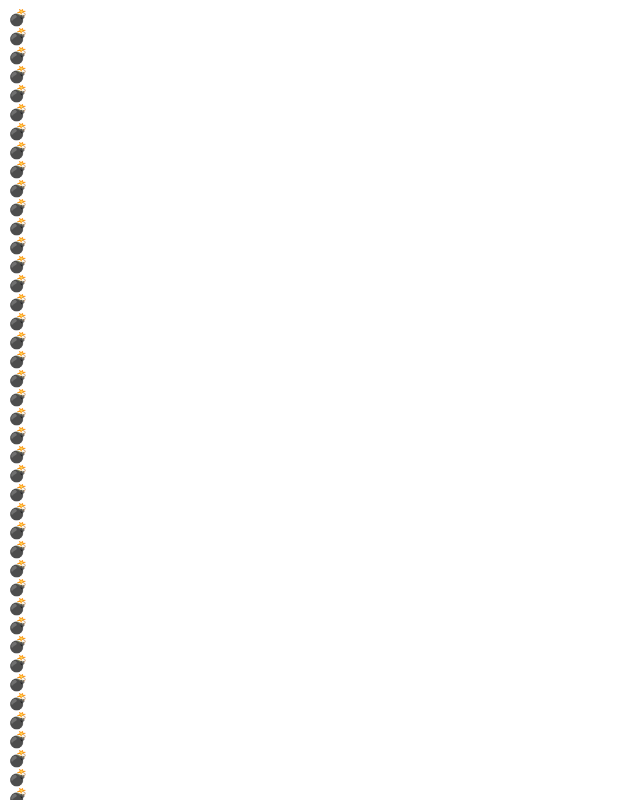
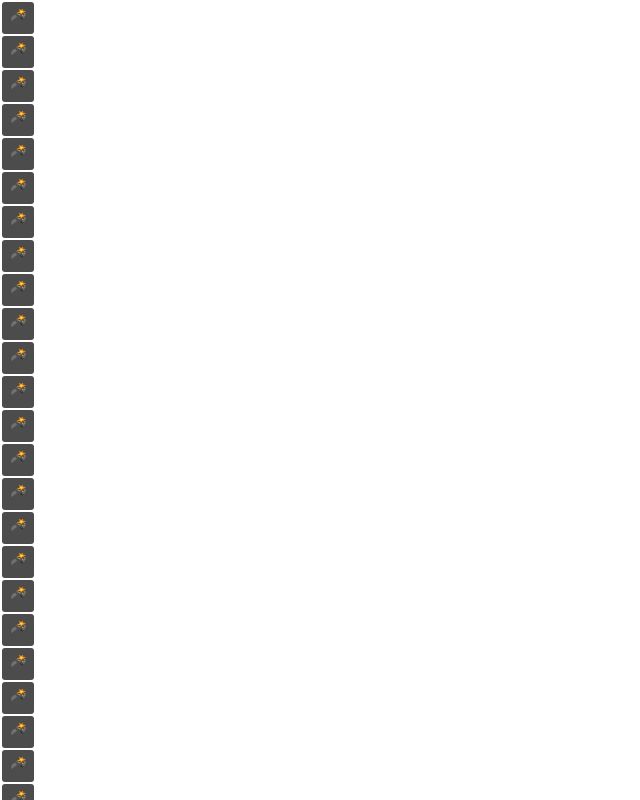
Before and after one commit to enpitsuLin/minesweeper-next, a React app: page / in a window 1280 px wide. Shown: the top 800 px of the page, without its empty margins (0-640 px from the left). Built offline with nearby package versions, Linux system fonts and the light colour scheme.

Commit message:
feat:添加styled-coomonent;为Cell组件增加样式;Ground改Class写法

```diff
--- a/package.json
+++ b/package.json
@@ -8,8 +8,10 @@
 		"start": "webpack serve --config ./build/webpack.dev.js --hot --open"
 	},
 	"dependencies": {
+		"@types/styled-components": "^5.1.12",
 		"react": "^17.0.2",
-		"react-dom": "^17.0.2"
+		"react-dom": "^17.0.2",
+		"styled-components": "^5.3.0"
 	},
 	"devDependencies": {
 		"@babel/cli": "^7.14.8",
--- a/src/components/Cell.tsx
+++ b/src/components/Cell.tsx
@@ -1,4 +1,34 @@
 import React from 'react';
+import styled from 'styled-components';
+
+const StyledCell = styled.div`
+	background-color: rgba(0, 0, 0, 0.4);
+	color: #eeeeee;
+	border-radius: 3px;
+	margin: 2px;
+	width: 32px;
+	height: 32px;
+	line-height: 32px;
+	cursor: pointer;
+	text-align: center;
+	transition-duration: 0.4s;
+	&.open {
+		background-color: rgba(0, 0, 0, 0.7);
+		&.mark {
+			background-color: rgb(138, 106, 2);
+		}
+	}
+	&.mark {
+		background-color: rgba(198, 192, 147, 0.4);
+		&:hover {
+			background-color: rgba(83, 83, 71, 0.5);
+		}
+	}
+	&:hover {
+		box-shadow: inset -1px -1px 8px #333;
+		background-color: rgba(0, 0, 0, 0.3);
+	}
+`;
 
 interface Props {
 	row: number;
@@ -13,9 +43,9 @@ interface Props {
 function Cell(props: Props) {
 	const { row, col, isOpen, isMark, isMine, adjMine, handleOpen } = props;
 	return (
-		<div className={`cell${isOpen ? ' open' : ''}${isMark ? ' mark' : ''}`}>
+		<StyledCell className={`cell${isOpen ? ' open' : ''}${isMark ? ' mark' : ''}`}>
 			{isOpen ? (isMine ? '💣' : adjMine) : isMark ? '🚩' : ''}
-		</div>
+		</StyledCell>
 	);
 }
 
--- a/src/components/Ground.tsx
+++ b/src/components/Ground.tsx
@@ -1,4 +1,4 @@
-import React, { useEffect, useState } from 'react';
+import React, { useEffect, useState, Component } from 'react';
 import Cell from './Cell';
 
 interface Props {
@@ -6,8 +6,41 @@ interface Props {
 	height: number;
 	count: number;
 }
+export default class Ground extends Component<Props, { size: string[][] }> {
+	constructor(props: Props) {
+		super(props);
+		this.state = {
+			size: []
+		};
+	}
+	componentDidMount() {
+		this.setState({ size: new Array(this.props.width).fill(new Array(this.props.height).fill('0')) as string[][] });
+	}
+	render() {
+		const size = this.state.size;
+		return (
+			<div className="game-ground">
+				{size.map((rowItem, rowIndex) => (
+					<div key={rowIndex} className="row">
+						{rowItem.map((colItem, colIndex) => (
+							<Cell
+								key={colIndex}
+								row={rowIndex}
+								col={colIndex}
+								isMark={false}
+								isOpen={true}
+								isMine={true}
+								adjMine={8}
+							/>
+						))}
+					</div>
+				))}
+			</div>
+		);
+	}
+}
 
-export default function Ground(props: Props) {
+/* export default function Ground(props: Props) {
 	const [size, setSize] = useState([[]]);
 	const { width, height, count } = props;
 	useEffect(() => {
@@ -26,3 +59,4 @@ export default function Ground(props: Props) {
 		</div>
 	);
 }
+ */
--- a/src/index.tsx
+++ b/src/index.tsx
@@ -1,7 +1,14 @@
 import React from 'react';
 import { render } from 'react-dom';
 import App from './App';
+import { GlobalStyle } from './style';
 
 const root = document.querySelector('#app');
 
-render(<App />, root);
+render(
+	<>
+		<GlobalStyle />
+		<App />
+	</>,
+	root
+);
--- /dev/null
+++ b/src/style/index.ts
@@ -0,0 +1,47 @@
+import { createGlobalStyle } from 'styled-components';
+
+export const GlobalStyle = createGlobalStyle`
+  html, body, div, span, applet, object, iframe,
+  h1, h2, h3, h4, h5, h6, p, blockquote, pre,
+  a, abbr, acronym, address, big, cite, code,
+  del, dfn, em, img, ins, kbd, q, s, samp,
+  small, strike, strong, sub, sup, tt, var,
+  b, u, i, center,
+  dl, dt, dd, ol, ul, li,
+  fieldset, form, label, legend,
+  table, caption, tbody, tfoot, thead, tr, th, td,
+  article, aside, canvas, details, embed,
+  figure, figcaption, footer, header, hgroup,
+  menu, nav, output, ruby, section, summary,
+  time, mark, audio, video {
+    margin: 0;
+    padding: 0;
+    border: 0;
+    font-size: 100%;
+    font: inherit;
+    vertical-align: baseline;
+  }
+  /* HTML5 display-role reset for older browsers */
+  article, aside, details, figcaption, figure,
+  footer, header, hgroup, menu, nav, section {
+    display: block;
+  }
+  body {
+    line-height: 1;
+  }
+  ol, ul {
+    list-style: none;
+  }
+  blockquote, q {
+    quotes: none;
+  }
+  blockquote:before, blockquote:after,
+  q:before, q:after {
+    content: '';
+    content: none;
+  }
+  table {
+    border-collapse: collapse;
+    border-spacing: 0;
+  }
+`;
```
Also changed, not shown: 1 other file (tests, documents, lock files or other folders).
